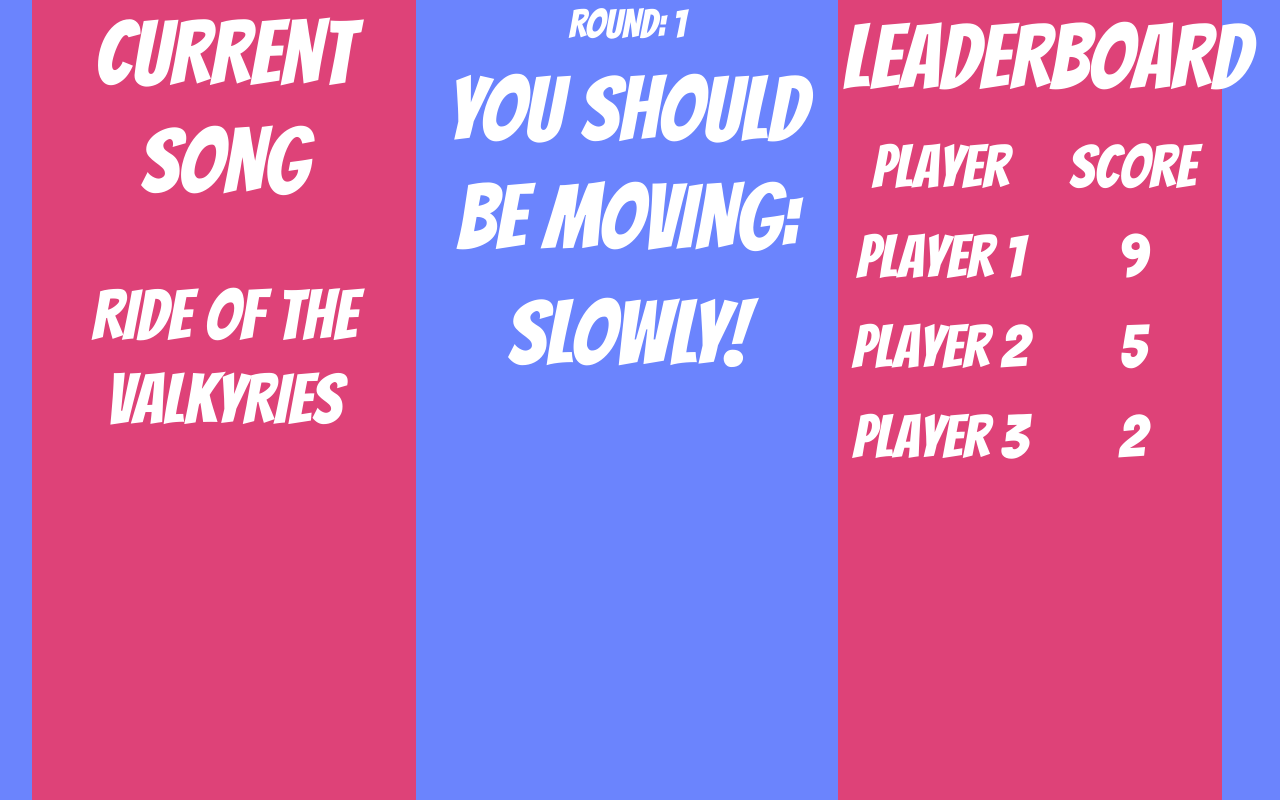
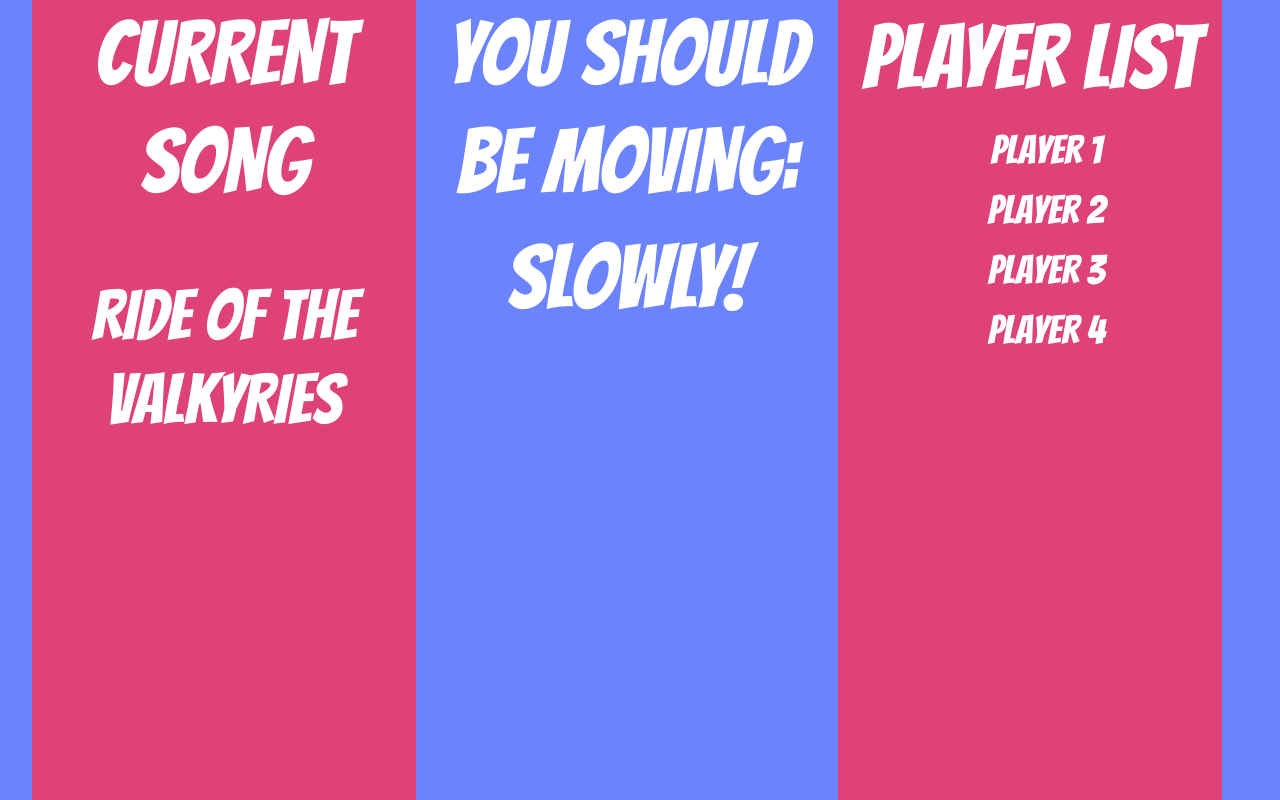
Before and after one commit to jennadunford/TEAM-JACK-BBD-Vac-Week-Project-Repo, a website: page Interface/gameScreen.html in a window 1280 px wide. Drawn offline with nearby package versions, Linux system fonts and the light colour scheme.

Commit message:
changes to host

```diff
--- a/Interface/css/gameScreen.css
+++ b/Interface/css/gameScreen.css
@@ -43,8 +43,5 @@
 
 .leaderBoard {
   list-style-type: none;
-  font-size: 60px;
-  display: grid;
-  grid-template-columns: 15vw 15vw;
-  padding: 2px;
+  font-size: 40px;
 }
--- a/Interface/css/host.css
+++ b/Interface/css/host.css
@@ -84,3 +84,9 @@
 .hide {
   display: none;
 }
+
+/* body {
+  background-image: url(../Images/crown.png);
+
+  background-size: 100px;
+} */
--- a/Interface/gameScreen.html
+++ b/Interface/gameScreen.html
@@ -27,24 +27,19 @@
       </li>
       <li>
         <div class="midBox bBox">
-          <h1 id="roundNum">ROUND: 1</h1>
           <div><h2>YOU SHOULD BE MOVING:</h2></div>
           <div><h2 id="moveSpeed">SLOWLY!</h2></div>
         </div>
       </li>
       <li>
         <div class="leftBox pBox">
-          <h2>LEADERBOARD</h2>
+          <h2>PLAYER LIST</h2>
           <div>
             <ol class="leaderBoard" id="lBoard">
-              <li>Player</li>
-              <li>Score</li>
               <li>Player 1</li>
-              <li>9</li>
               <li>Player 2</li>
-              <li>5</li>
               <li>Player 3</li>
-              <li>2</li>
+              <li>Player 4</li>
             </ol>
           </div>
         </div>
```
